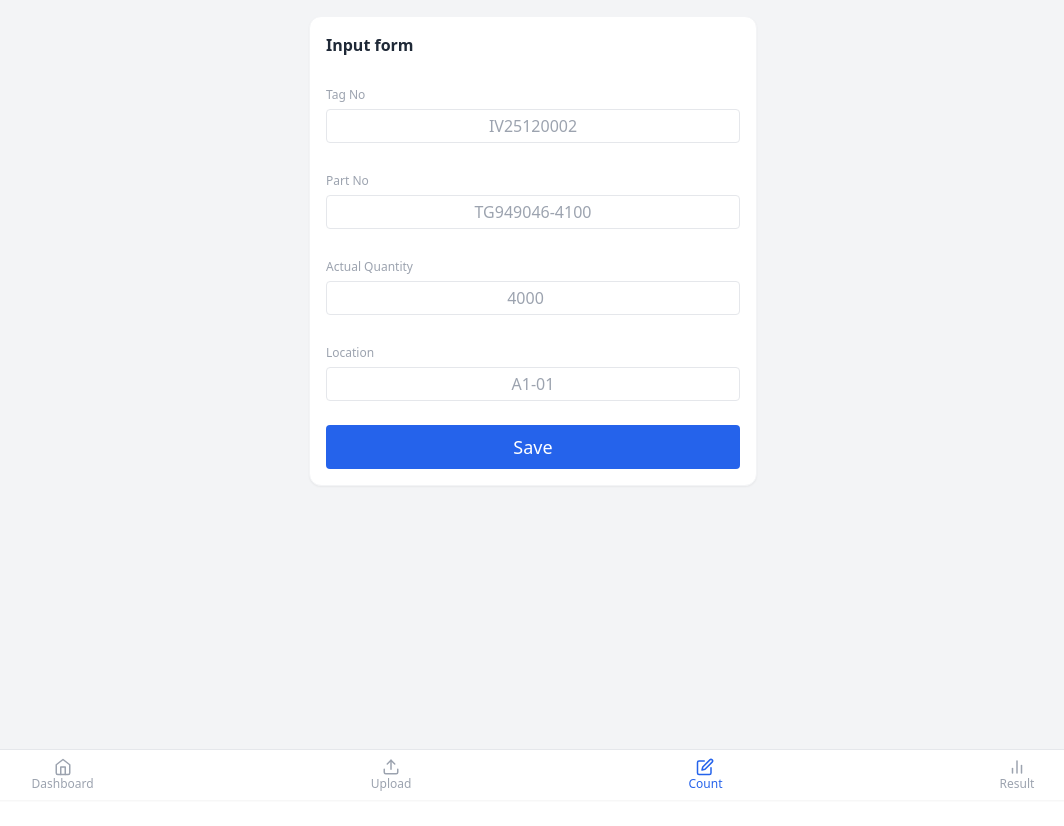
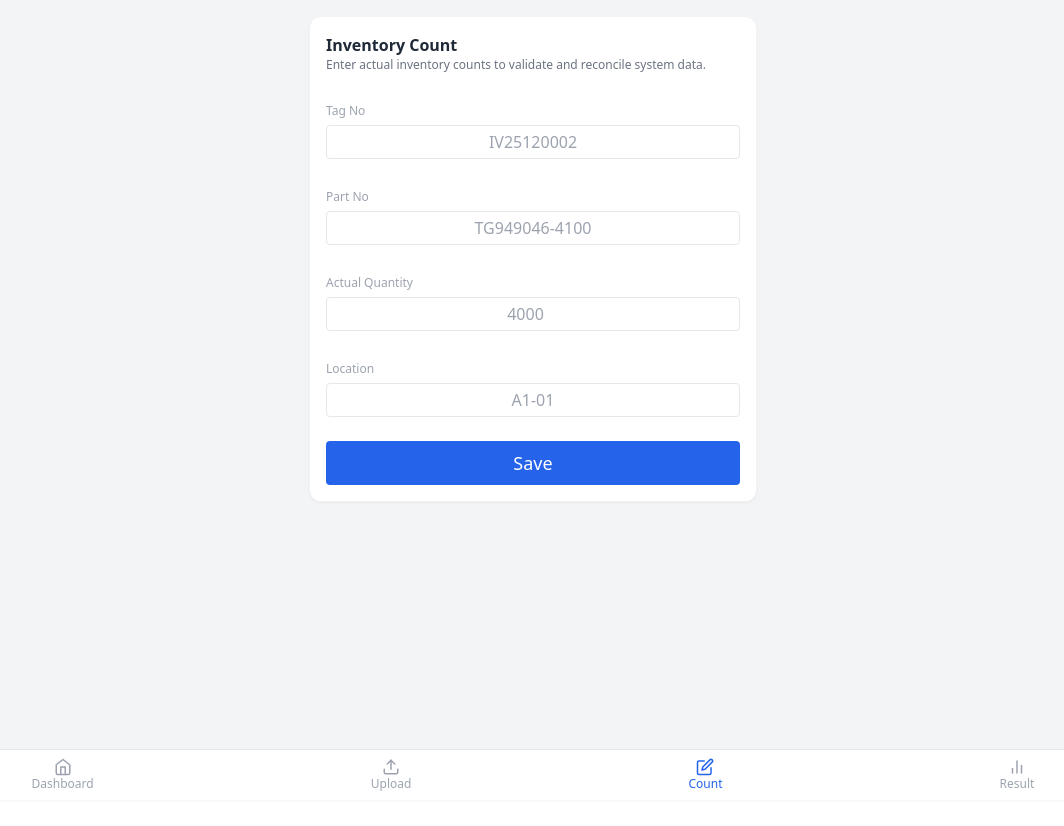
Before and after one commit to athipaty/frtstock, a React (Vite) app: page /count in a window 1280 px wide. Shown: the top 826 px of the page, without its empty margins (107-1171 px from the left). Built offline with nearby package versions, Linux system fonts and the light colour scheme.

Commit message:
Update Count.jsx

```diff
--- a/src/pages/Count.jsx
+++ b/src/pages/Count.jsx
@@ -102,10 +102,10 @@ export default function Count() {
           {/* Header */}
           <div>
             <h2 className="text-base font-semibold text-gray-800">
-              Input form
+              Inventory Count
             </h2>
             <p className="text-xs text-gray-500">
-
+              Enter actual inventory counts to validate and reconcile system data.
             </p>
           </div>
         {/* Tag No */}
```
